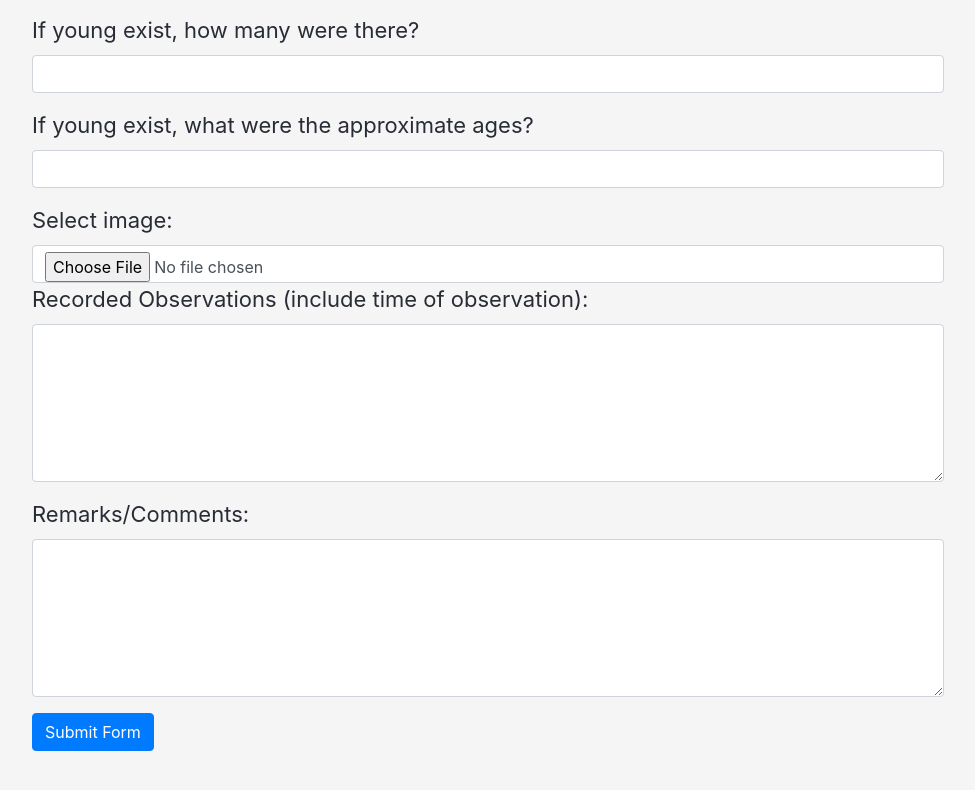
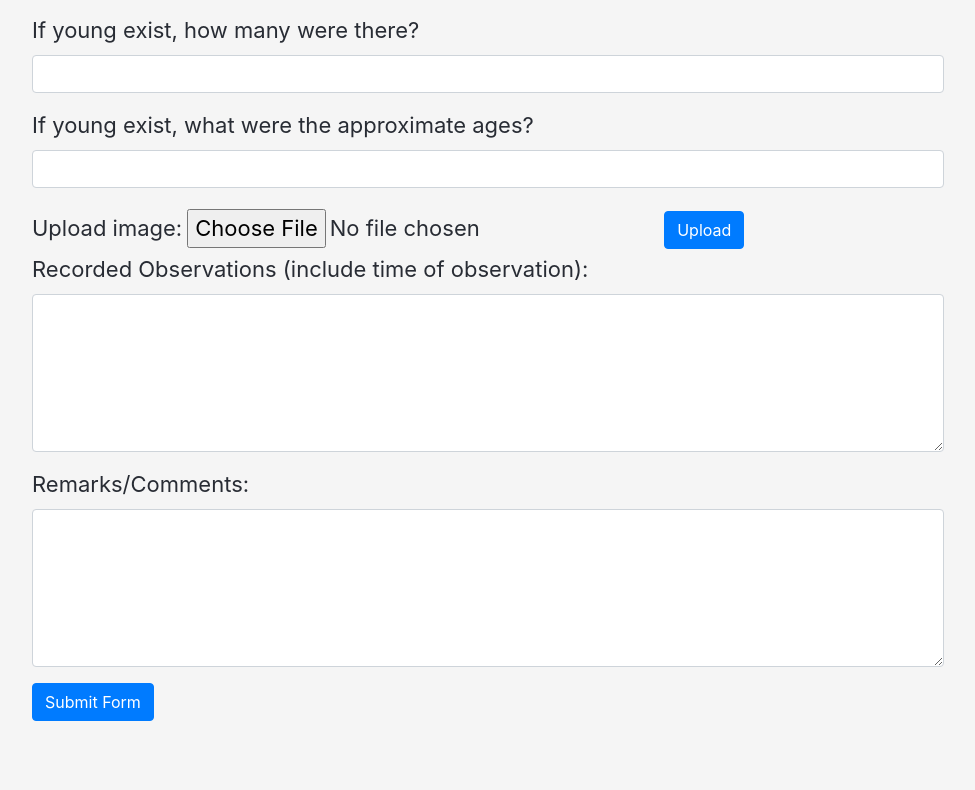
Before and after one commit to pphelps28/Peregrine_Project, a React (Create React App) app in the folder client/: page / in a window 1280 px wide. Shown: the part 3076-3866 px from the top of the page, without its empty margins (152-1127 px from the left). Built offline with nearby package versions, Linux system fonts and the light colour scheme; no server answers.

Commit message:
image upload functionality, pull break

```diff
--- a/client/src/App.js
+++ b/client/src/App.js
@@ -9,6 +9,7 @@ import InputForm from './components/InputForm.js'
 import Display from './components/Display.js'
 import firebase from 'firebase'
 import ReportModal from './components/ReportModal'
+
 //firebase => .env
 const firebaseConfig = {
   apiKey: "AIzaSyAio6vwdZAJ1GlzX7C0Mg8bR6gLt1EpVBQ",
@@ -51,7 +52,7 @@ class App extends Component {
       incubation: '',
       young: '',
       youngAge: '',
-      image: '',
+      image: null,
       observation: '',
       comments: '',
       nestingSite: '',
@@ -135,7 +136,7 @@ class App extends Component {
     this.setState({ temperature: event.target.value })
   }
 
-   totalTimeCalculator=(start, end)=>{
+  totalTimeCalculator = (start, end) => {
     start = this.state.timeStart.split(":");
     end = this.state.timeEnd.split(":");
     console.log('start', start)
@@ -169,13 +170,16 @@ console.log(this.state.totalTime)
     this.setState({ season: event.target.value })
   }
   imageChange = (event) => {
+    console.log(event.target.files[0])
     this.setState({
       image: event.target.files[0]
     })
   }
 
-
-
+  imageSubmit = () => {
+    const fd = new FormData()
+    fd.append('image')
+  }
 
   // ---------- gets current list of nesting sites to display in drop-down menus ---------- //
 
@@ -505,8 +509,8 @@ console.log(this.state.totalTime)
 
 
   render() {
-    let { name, email, bird, prevBird, site, date_observed, season, mileage, travel, timeStart, timeEnd, totalTime, temperature, precipitation, cloudCover, windSpeed, young, youngAge, incubation, observation, comments, relationshipStatus, youngStatus, disturbance, displayContent,  redirect, sitesList} = this.state
-    let { formChange, nameChange, emailChange, birdChange, siteChange, dateChange, seasonChange, mileageChange, travelChange, timeStartChange, timeEndChange, totalTimeChange, temperatureChange, precipitationChange, cloudCoverChange, windSpeedChange, observationChange,  youngChange, youngAgeChange, incubationChange, commentsChange, handleSubmit, toggleInput, relationshipStatusChange, youngStatusChange, disturbanceChange, searchDataBase, nestingSiteChange, addNestingSite } = this
+    let { name, email, bird, prevBird, site, date_observed, season, mileage, travel, timeStart, timeEnd, totalTime, temperature, precipitation, cloudCover, windSpeed, young, youngAge, incubation, observation, comments, relationshipStatus, youngStatus, disturbance, displayContent, redirect, sitesList } = this.state
+    let { imageChange, formChange, nameChange, emailChange, birdChange, siteChange, dateChange, seasonChange, mileageChange, travelChange, timeStartChange, timeEndChange, totalTimeChange, temperatureChange, precipitationChange, cloudCoverChange, windSpeedChange, observationChange, youngChange, youngAgeChange, incubationChange, commentsChange, handleSubmit, toggleInput, relationshipStatusChange, youngStatusChange, disturbanceChange, searchDataBase, nestingSiteChange, addNestingSite } = this
 
     return (
       <div>
@@ -537,7 +541,7 @@ console.log(this.state.totalTime)
             {/* //passes variables if the button is true */}
             <Route path='/' exact>
               <InputForm
-                handleSubmit={handleSubmit}
+                handleSubmit={handleSubmit} imageChange={imageChange}
                 name={name} email={email} bird={bird} site={site}
                 date_observed={date_observed} mileage={mileage} travel={travel} timeStart={timeStart} timeEnd={timeEnd} totalTime={totalTime} temperature={temperature} precipitation={precipitation}
                 cloudCover={cloudCover} windSpeed={windSpeed} relationshipStatus={relationshipStatus} youngStatus={youngStatus} disturbance={disturbance} young={young} youngAge={youngAge}
@@ -554,7 +558,7 @@ console.log(this.state.totalTime)
             {this.state.loggedIn ?
               <>
                 <Route path='/display'>
-                  <Display bird={bird} prevBird={prevBird} site={site} season={season} redirect={redirect} formChange={formChange}seasonChange={seasonChange} birdChange={birdChange} siteChange={siteChange} searchDataBase={searchDataBase} displayContent={displayContent} sitesList={sitesList} nestingSiteChange={nestingSiteChange} addNestingSite={addNestingSite}/>
+                  <Display bird={bird} prevBird={prevBird} site={site} season={season} redirect={redirect} formChange={formChange} seasonChange={seasonChange} birdChange={birdChange} siteChange={siteChange} searchDataBase={searchDataBase} displayContent={displayContent} sitesList={sitesList} nestingSiteChange={nestingSiteChange} addNestingSite={addNestingSite} />
                 </Route>
                 <Route path='/report_modal/:bird/:_id'
                   component={(props) =>
--- a/client/src/components/InputForm.js
+++ b/client/src/components/InputForm.js
@@ -1,11 +1,11 @@
 import React from 'react';
 import DatePicker from 'react-datepicker';
 import TimePicker from 'react-time-picker';
-import { Form, Col } from 'react-bootstrap';
+import { Form, Col, Button } from 'react-bootstrap';
 import Header from '../components/Header';
 
 export default function InputForm(props) {
-	console.log(props.sitesList)
+	//	console.log(props.sitesList)
 	return (
 		<div className="form">
 			<Header />
@@ -105,7 +105,7 @@ export default function InputForm(props) {
 				<div className="form-group">
 					<label>Start Time of Observtion:</label>
 					<br></br>
-				<TimePicker amPmAriaLabel  selected={props.timeStart} onChange={props.timeStartChange} />
+					<TimePicker amPmAriaLabel selected={props.timeStart} onChange={props.timeStartChange} />
 				</div>
 				{/* <div className="form-group">
 					<label>Observation Start Time: </label>
@@ -122,7 +122,7 @@ export default function InputForm(props) {
 				<div className="form-group">
 					<label>End Time of Observation:</label>
 					<br></br>
-				<TimePicker amPmAriaLabel selected={props.timeEnd} onChange={props.timeEndChange}  />
+					<TimePicker amPmAriaLabel selected={props.timeEnd} onChange={props.timeEndChange} />
 				</div>
 
 				{/* <div className="form-group">
@@ -436,15 +436,19 @@ export default function InputForm(props) {
 					/>
 				</div>
 				{/* -------------------image upload -------------------- */}
-				<label for="img">Select image:</label>
+				<div id="image-upload">
+					<label for="img">Upload image:</label>
 					<input
+						placeholder={''}
+						style={{ margin: '5px' }}
 						onChange={props.imageChange}
-					className="form-control"
 						type="file"
 						id="img"
 						name="img"
 						accept="image/*"
 					/>
+					<Button>Upload</Button>
+				</div>
 
 				{/* -----------------------------Recorded Observations ------------------- */}
 				<div className="form-group">
```
Also changed, not shown: client/src/components/LoginModal.js (deleted, +0 -155 lines). Lines whose indentation alone changed are shown as unchanged.
